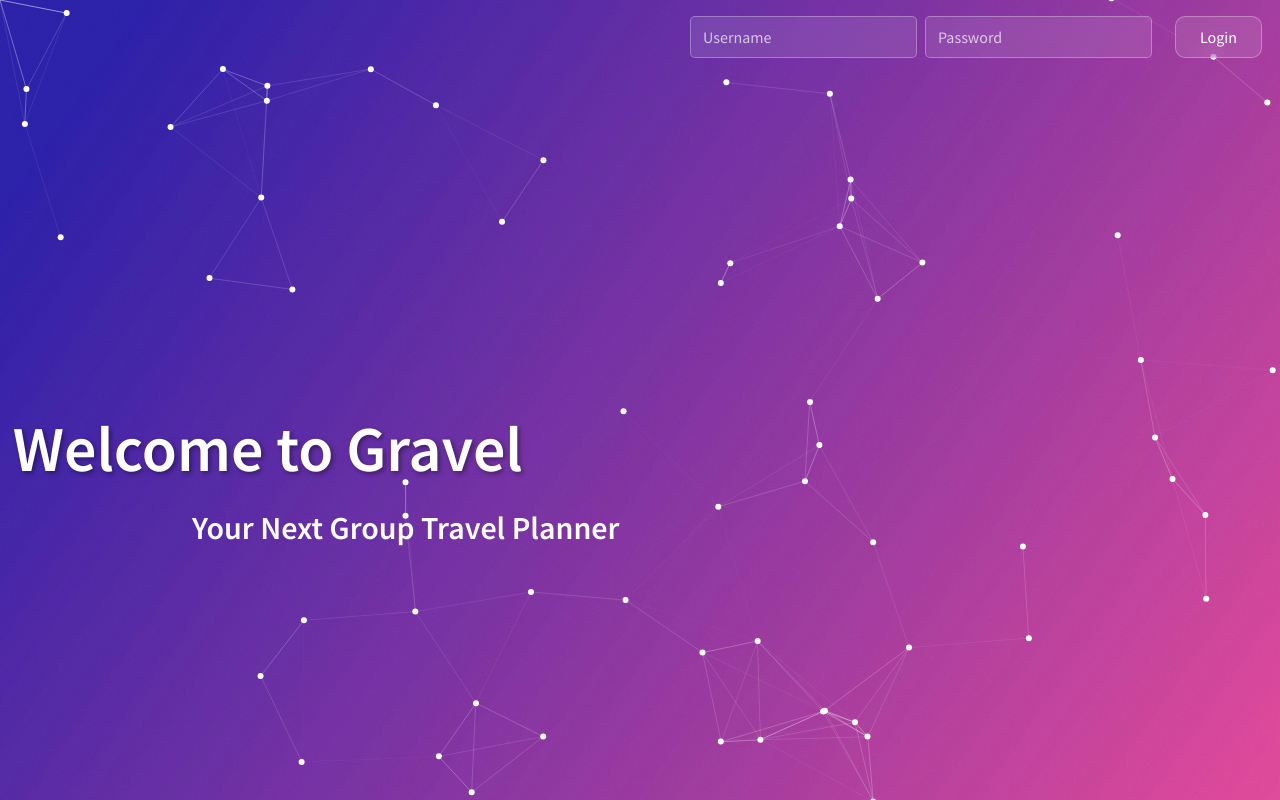
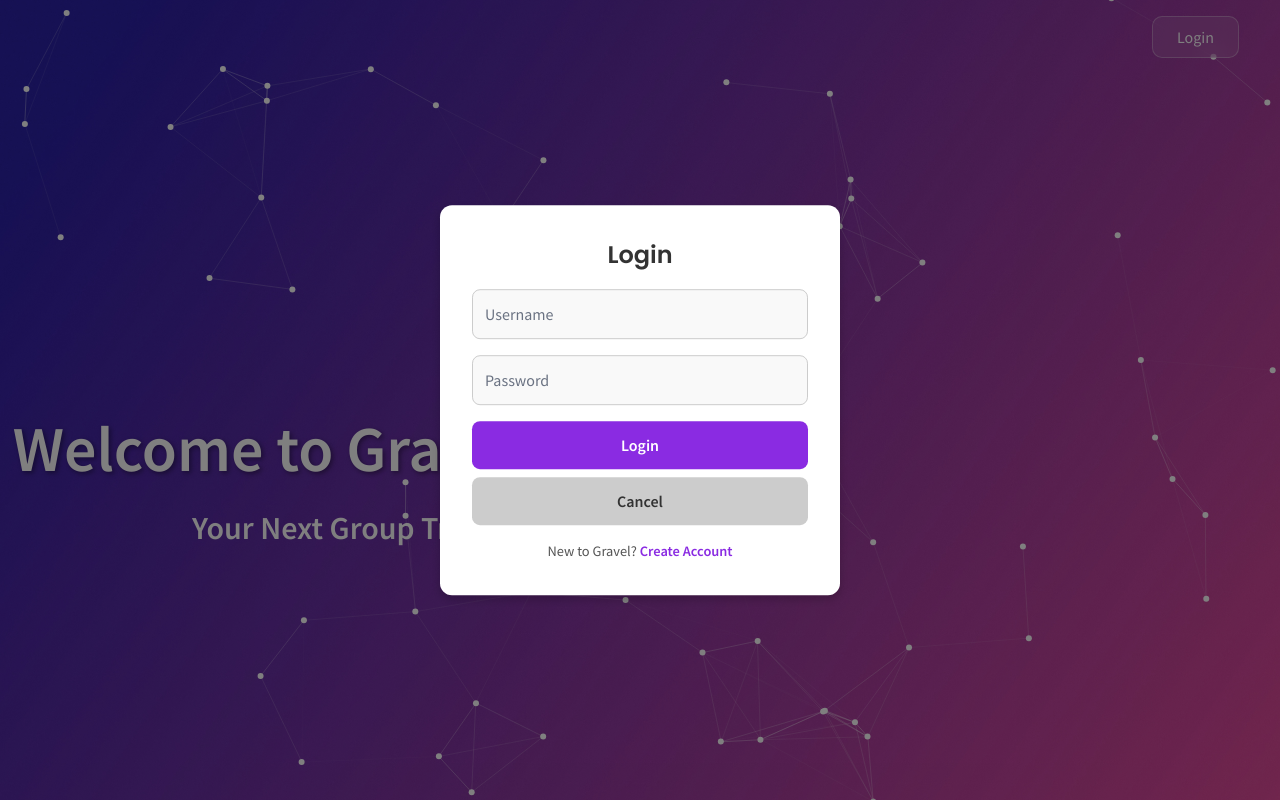
Before and after one commit to karen93shieh/gravel, a SvelteKit app: page / in a window 1280 px wide. Both pictures are taken after a click on the button "Login". Built offline with nearby package versions, Linux system fonts and the light colour scheme.

Commit message:
login stuff

```diff
--- a/src/routes/+page.svelte
+++ b/src/routes/+page.svelte
@@ -1,6 +1,51 @@
 <script>
   import { goto } from "$app/navigation";
   import { onMount } from "svelte";
+
+  let showLoginPopup = false;
+  let showCreateAccountPopup = false;
+  let showForgotPasswordPopup = false;
+
+  const handleLogin = () => {
+    const username = document.querySelector('.popup input[type="text"]').value;
+    const password = document.querySelector('.popup input[type="password"]').value;
+
+    if (username && password) {
+      console.log(`Logging in with ${username}...`);
+      showLoginPopup = false;
+      goto('/mainPages/main');
+    } else {
+      alert('Please enter both username and password.');
+    }
+  };
+
+  const handleCreateAccount = () => {
+    const username = document.querySelector('.popup input[type="text"]').value;
+    const password = document.querySelector('.popup input[type="password"]').value;
+
+    if (username && password) {
+      console.log(`Creating account for ${username}...`);
+      showCreateAccountPopup = false;
+    } else {
+      alert('Please enter both username and password.');
+    }
+  };
+
+  const handleForgotPassword = () => {
+    const email = document.querySelector('.popup input[type="email"]').value;
+
+    if (email) {
+      console.log(`Sending password reset to ${email}...`);
+      showForgotPasswordPopup = false;
+    } else {
+      alert('Please enter your email address.');
+    }
+  };
+  const handleClosePopup = () => {
+    showLoginPopup = false;
+    showCreateAccountPopup = false;
+    showForgotPasswordPopup = false;
+  };
 
   onMount(() => {
     window.particlesJS("particles-js", {
@@ -92,27 +137,6 @@
     gap: 0.5rem;
   }
 
-  .input-box {
-    padding: 8px 12px;
-    font-size: 1rem;
-    border: 1px solid rgba(255, 255, 255, 0.3);
-    border-radius: 5px;
-    background: rgba(255, 255, 255, 0.1);
-    color: white;
-    outline: none;
-    backdrop-filter: blur(10px);
-    transition: border-color 0.3s ease;
-    min-width: 100px;
-  }
-
-  .input-box::placeholder {
-    color: rgba(255, 255, 255, 0.7);
-  }
-
-  .input-box:focus {
-    border-color: rgba(255, 255, 255, 0.6);
-  }
-
   .loginBtn {
     padding: 8px 24px;
     font-size: 1rem;
@@ -126,9 +150,158 @@
     left: 105%;
   }
 
+  .popup {
+    position: fixed;
+    top: 50%;
+    left: 50%;
+    transform: translate(-50%, -50%);
+    background: white;
+    padding: 2rem;
+    border-radius: 12px;
+    box-shadow: 0 4px 10px rgba(0, 0, 0, 0.2);
+    width: 90%;
+    max-width: 400px;
+    z-index: 1000;
+  }
+
+  .popup h2 {
+    margin-top: 0;
+    margin-bottom: 1rem;
+    font-size: 1.5rem;
+    color: #333;
+    text-align: center;
+  }
+    .popup h2 {
+    margin-top: 0;
+    margin-bottom: 1rem;
+    font-size: 1.5rem;
+    color: #333;
+    text-align: center;
+  }
+
+  .popup input {
+    display: block;
+    width: 100%;
+    padding: 0.75rem;
+    margin-bottom: 1rem;
+    border: 1px solid #ccc;
+    border-radius: 8px;
+    font-size: 1rem;
+    background: #f9f9f9;
+    outline: none;
+    transition: border-color 0.3s ease;
+  }
+
+  .popup input:focus {
+    border-color: #8a2be2;
+  }
+
+  .popup .button {
+    display: block;
+    width: 100%;
+    padding: 0.75rem;
+    font-size: 1rem;
+    font-weight: bold;
+    color: white;
+    background-color: #8a2be2;
+    border: none;
+    border-radius: 8px;
+    cursor: pointer;
+    transition: background-color 0.3s ease, transform 0.2s ease;
+  }
+
+  .popup .button:hover {
+    background-color: #6a1bbd;
+    transform: translateY(-2px);
+  }
+
+  .popup .button.cancel {
+    background-color: #ccc;
+    color: #333;
+    margin-top: 0.5rem;
+  }
+
+  .popup .button.cancel:hover {
+    background-color: #bbb;
+  }
+
+  .overlay {
+    position: fixed;
+    top: 0;
+    left: 0;
+    width: 100%;
+    height: 100%;
+    background: rgba(0, 0, 0, 0.5);
+    z-index: 999;
+  }
+
+  .popup input {
+    display: block;
+    width: 100%;
+    padding: 0.75rem;
+    margin-bottom: 1rem;
+    border: 1px solid #ccc;
+    border-radius: 8px;
+    font-size: 1rem;
+    background: #f9f9f9;
+    outline: none;
+    transition: border-color 0.3s ease;
+  }
+
+  .popup input:focus {
+    border-color: #8a2be2;
+  }
+
+  .popup .button {
+    display: block;
+    width: 100%;
+    padding: 0.75rem;
+    font-size: 1rem;
+    font-weight: bold;
+    color: white;
+    background-color: #8a2be2;
+    border: none;
+    border-radius: 8px;
+    cursor: pointer;
+    transition: background-color 0.3s ease, transform 0.2s ease;
+  }
+
+  .popup .button:hover {
+    background-color: #6a1bbd;
+    transform: translateY(-2px);
+  }
+
+  .popup .button.cancel {
+    background-color: #ccc;
+    color: #333;
+    margin-top: 0.5rem;
+  }
+
+  .popup .button.cancel:hover {
+    background-color: #bbb;
+  }
+
   .loginBtn:hover {
     background: rgba(255, 255, 255, 0.2);
     transform: scale(1.05);
+  }
+
+  .create-account-link {
+    margin-top: 1rem;
+    text-align: center;
+    font-size: 0.9rem;
+    color: #555;
+  }
+
+  .create-account-link a {
+    color: #8a2be2;
+    text-decoration: none;
+    font-weight: bold;
+    cursor: pointer;
+  }
+
+  .create-account-link a:hover {
+    text-decoration: underline;
   }
 
   @keyframes fadeInFromBottom {
@@ -146,19 +319,35 @@
   <div class="subtitle">Your Next Group Travel Planner</div>
 
   <div class="login-container">
-    <input type="text" class="input-box" placeholder="Username" />
-    <input type="password" class="input-box" placeholder="Password" />
-    <button class="loginBtn" on:click={() => {
-      const username = document.querySelector('.input-box[type="text"]').value;
-      const password = document.querySelector('.input-box[type="password"]').value;
+    <button class="loginBtn" on:click={() => (showLoginPopup = true)}>Login</button>
+  </div>
 
-      if (username && password) {
-        console.log(`Logging in with ${username}...`);
-        goto('/mainPages/main');
-      } else {
-        alert('Please enter both username and password.');
-      }
-    }
-    }>Login</button>
-  </div>
+
+  {#if showLoginPopup}
+    <div class="overlay"></div>
+    <div class="popup">
+      <h2>Login</h2>
+      <input type="text" placeholder="Username" />
+      <input type="password" placeholder="Password" />
+      <button class="button" on:click={handleLogin}>Login</button>
+      <button class="button cancel" on:click={() => (showLoginPopup = false)}>Cancel</button>
+      <p class="create-account-link">
+        New to Gravel?
+        <a on:click={() => { showLoginPopup = false; showCreateAccountPopup = true; }}>
+          Create Account
+        </a>
+      </p>
+    </div>
+  {/if}
+
+  {#if showCreateAccountPopup}
+    <div class="overlay"></div>
+    <div class="create-popup popup">
+      <h2>Create Account</h2>
+      <input type="text" placeholder="Username" />
+      <input type="password" placeholder="Password" />
+      <button class="button" on:click={handleCreateAccount}>Create Account</button>
+      <button class="button cancel" on:click={() => (showCreateAccountPopup = false)}>Cancel</button>
+    </div>
+  {/if}
 </main>
```
